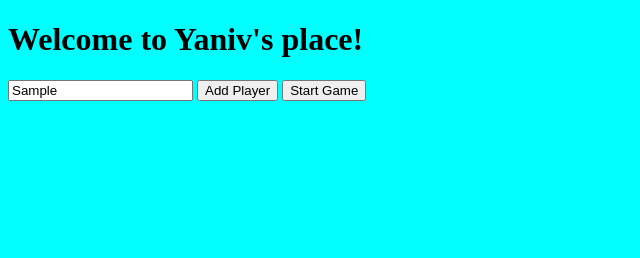
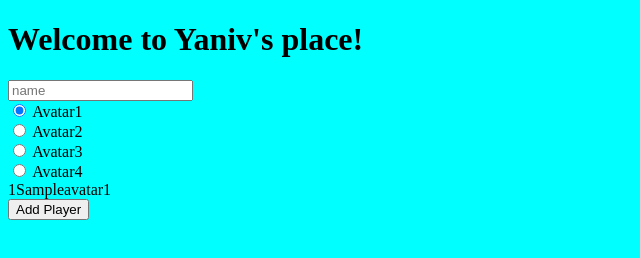
Before and after one commit to benhanover/Yaniv, a website with bundled scripts: page frontend/index.html in a window 1280 px wide. Both pictures are taken after typing "Sample" into the empty fields and a click on the button "Add Player". Shown: the whole page, without its empty margins (0-640 px from the left). Built offline with nearby package versions, Linux system fonts and the light colour scheme.

Commit message:
first logic built
created oopening html + split classes to different pages + created utils.js for functions and event listeners

```diff
--- a/frontend/classes/CardClass.js
+++ b/frontend/classes/CardClass.js
@@ -6,6 +6,7 @@
           this.rank = rank;
           this.value = value;
           this.isJoker = isJoker;
+          this.hidden = hidden;
       }
 
       CardName() {
--- a/frontend/classes/PlayerClass.js
+++ b/frontend/classes/PlayerClass.js
@@ -1,9 +1,11 @@
 export class Player {
-  constructor(playerdeck, name, genderAvatar) {
+  constructor(id, playerdeck, name, avatar) {
+    this.id = id;
     this.playerDeck = playerdeck;
     this.name = name;
     this.score = 0;
-    this.genderAvatar = genderAvatar;
+    this.avatar = avatar;
+
   }
   // - Player
   //   - props => playerDeck, name, score, genderAvatar
@@ -15,7 +17,6 @@ export class Player {
 
     // methods to complete
     // ===================
-
     drawPileCard() {
 
     }
--- a/frontend/classes/TableDeckClass.js
+++ b/frontend/classes/TableDeckClass.js
@@ -1,5 +1,6 @@
 import {Deck} from './DeckClass.js';
 import {Card} from './CardClass.js';
+import { Player } from './PlayerClass.js';
 
 
 export default class TableDeck extends Deck{
@@ -9,12 +10,12 @@ export default class TableDeck extends Deck{
     const ranksAndValues =[['Ace',1], ['2',2], ['3',3], ['4' ,4], ['5',5], ['6',6], ['7',7], ['8',8], ['9',9], ['10',10], ['Jack',10], ['Queen',10], ['King',10]];
     for (const sign of signs) {
       for (const rankAndVal of ranksAndValues) {
-        this.cards.push(new Card(sign,rankAndVal[0],rankAndVal[1],false));
+        this.cards.push(new Card(sign,rankAndVal[0],rankAndVal[1], false, true));
       }
 
     }
-    this.cards.push(new Card("Joker","BlackJoker",0,true));
-    this.cards.push(new Card("Joker","RedJoker",0,true));
+    this.cards.push(new Card("Joker", "BlackJoker", 0,true, true));
+    this.cards.push(new Card("Joker", "RedJoker", 0, true, true));
 
   }
 
--- a/frontend/index.html
+++ b/frontend/index.html
@@ -18,9 +18,18 @@
 
         <div id="form">
             <h1 id="welcome-title">Welcome to Yaniv's place!</h1>
-            <input type="text" id="player1" class="name" placeholder="name">
-            <button id="form-add-player">Add Player</button>
-            <button id="form-submit">Start Game</button>
+            <input type="text" id="player-name" class="name" placeholder="name"><br>
+            <input checked type="radio" name="avatar" id="avatar1" value="avatar1">
+            <label for="avatar1">Avatar1</label><br>
+            <input type="radio" name="avatar" id="avatar1" value="avatar2">
+            <label for="avatar2">Avatar2</label><br>
+            <input type="radio" name="avatar" id="avatar2" value="avatar3">
+            <label for="avatar3">Avatar3</label><br>
+            <input type="radio" name="avatar" id="avatar3" value="avatar4">
+            <label for="avatar4">Avatar4</label><br>
+            <div id="players-container"></div>
+            <button id="add-player-button">Add Player</button>
+            <button hidden id="start-button">Start Game</button>
         </div>
     </div>
 </body>
--- a/frontend/main.js
+++ b/frontend/main.js
@@ -1,26 +1,43 @@
+// More Features
+// ==============
+// counter to shouw the sum of the players cards.
+
+
+// imports
 import { Card } from './classes/CardClass.js';
 import TableDeck from './classes/TableDeckClass.js';
 import {PileDeck} from './classes/PileDeckClass.js';
 import { Player } from './classes/PlayerClass.js';
 import { Deck } from './classes/DeckClass.js';
+import * as Functions from './utils.js';
+
+// elements
+const addPlayerButton = document.getElementById('add-player-button');
+const startGameButton = document.getElementById('start-button');
+const players = [];
+
+// run program
+const deck = new TableDeck();
+deck.shuffle();
+const pileDeck = new PileDeck();
+const gameControl = {
+    tableDeck: deck,
+    pileDeck: pileDeck,
+    players: players,
+}
+addPlayerButton.addEventListener('click', (event) => {
+    Functions.addPlayer(event, gameControl)
+    if (players.length == 2) {
+        startGameButton.hidden = false;
+    }
+    else if(players.length === 4){
+          addPlayerButton.hidden = true;
+    }
+});
 
 
 
-document.getElementById('')
-
-
-
-
-
-
-
-
-
-
-
-
-
-
+startGameButton.addEventListener('click', (event) => {Functions.renderBoard()})
 
 
 
@@ -70,21 +87,6 @@ document.getElementById('')
 // console.log(deck);
 
 
-
-
-
-
-
-
-
-
-
-
-
-
-
-
-
 // OBJECTS-
 //   - BOARD
 //   - (Reminders of cards) Deck => ([cards]);
@@ -98,7 +100,7 @@ document.getElementById('')
 
 // button
 
-loadGameSetup(); // players creation
+// loadGameSetup(); // players creation
 // const players = [{player1}, {player2}, {player3}, {player4}];
 // createGame(players) {
 //     while(!winner){
@@ -156,7 +158,6 @@ loadGameSetup(); // players creation
 
 function loadGameSetup() {
     const deck = new Deck();
-
 }
 
 
@@ -172,12 +173,3 @@ loadGameSetup(); // players creation
 
 // // guess a card and run in console.
     // guessACard();
-
-                                            function guessACard() {
-                                                const deck = new TableDeck();
-                                                deck.shuffle();
-                                                const player = new Player([], "Danks", 'male');
-
-                                                player.drawTableCard(deck.drawCard());
-                                                console.log(player.playerDeck[0]);
-                                            }
--- /dev/null
+++ b/frontend/utils.js
@@ -0,0 +1,83 @@
+import { Card } from './classes/CardClass.js';
+import TableDeck from './classes/TableDeckClass.js';
+import {PileDeck} from './classes/PileDeckClass.js';
+import { Player } from './classes/PlayerClass.js';
+import { Deck } from './classes/DeckClass.js';
+// import * as Utils from './utils.js';
+
+
+// Event Listeners:
+// ================
+  function addPlayer(event, gameControl) {
+      const nameInput = document.getElementById('player-name');
+      const newPlayerName = nameInput.value;
+      nameInput.value = "";
+      const playerDeck = gameControl.tableDeck.dealCards();
+      const avatar = getCheckedAvatar();
+      const players = gameControl.players;
+      const playerId = gameControl.players.length + 1;
+      const newPlayer = new Player(playerId, playerDeck, newPlayerName, avatar);
+
+      players.push(newPlayer);
+      gameControl.players = players;
+      console.log(gameControl);
+      rednderWelcomePagePlayers(newPlayer);
+  }
+
+
+
+
+
+//    functions :
+// ================
+
+  function getCheckedAvatar() {
+      const allAvatars = document.getElementsByName('avatar');
+      for(const avatar of allAvatars) {
+          if (avatar.checked) {
+              return avatar.value;
+          }
+      }
+  }
+
+  function rednderWelcomePagePlayers(player){
+    const playerContainer = document.getElementById('players-container');
+
+        console.log(player);
+        const playerName = player.name;
+        const playerAvatar = player.avatar;
+        const playerId = player.id;
+
+        const div = document.createElement('div');
+        div.classList.add("welcome-player-div");
+
+        const elemnentIndex = document.createElement('span');
+        elemnentIndex.innerText = playerId;
+        div.appendChild(elemnentIndex);
+
+        const elementPlayerName = document.createElement('span');
+        elementPlayerName.innerText = playerName;
+        div.appendChild(elementPlayerName);
+
+        const elementPlayerAvatar = document.createElement('span');
+        elementPlayerAvatar.innerText = playerAvatar;
+        div.appendChild(elementPlayerAvatar);
+
+        playerContainer.appendChild(div);
+
+  }
+
+  function guessACard() {
+    const deck = new TableDeck();
+    deck.shuffle();
+    const player = new Player([], "Danks", 'male');
+
+    player.drawTableCard(deck.drawCard());
+    console.log(player.playerDeck[0]);
+}
+
+function renderBoard(players, decks) {
+
+}
+
+export {addPlayer, getCheckedAvatar, guessACard, renderBoard};
```
Lines whose indentation alone changed are shown as unchanged.
